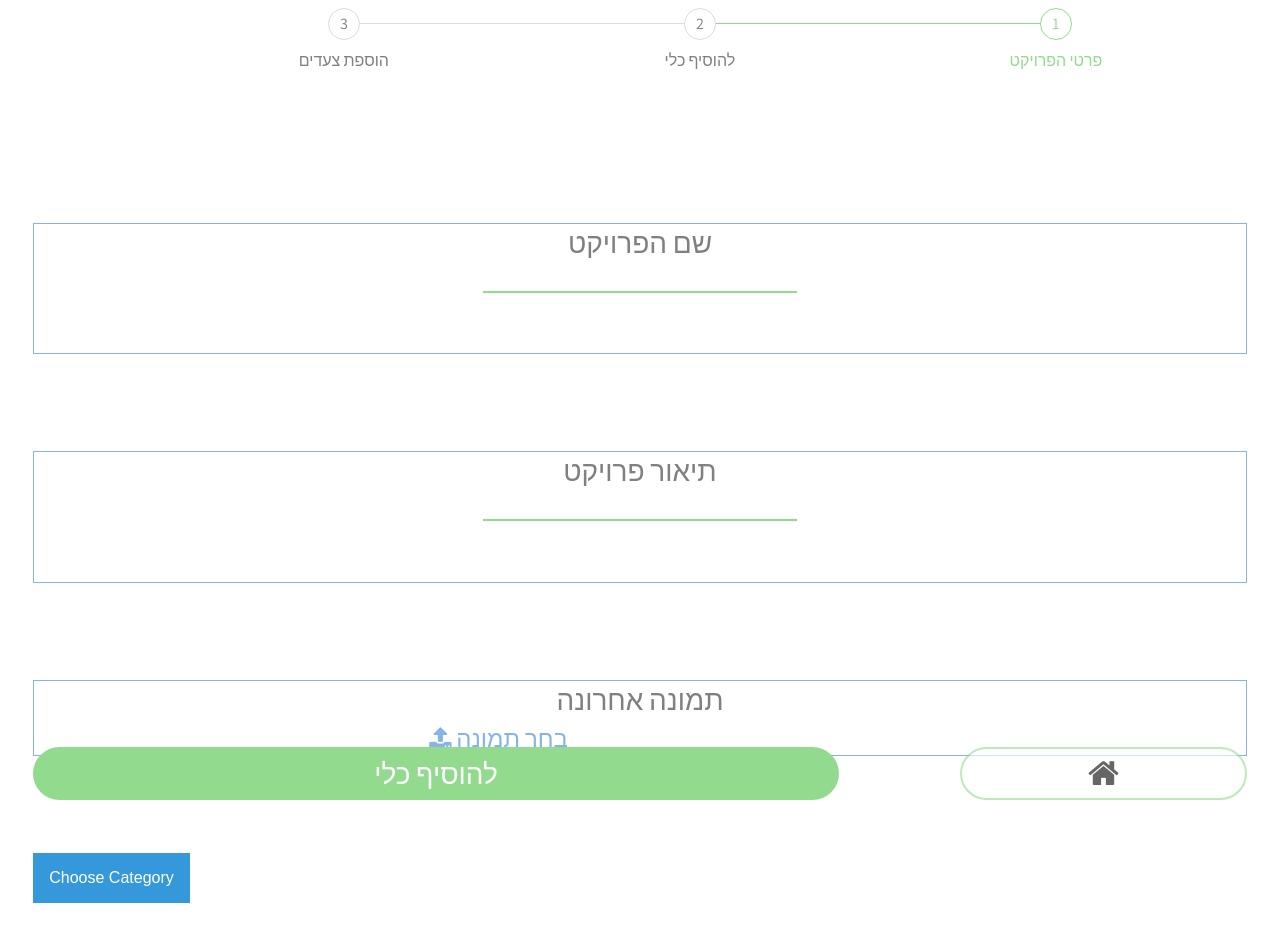
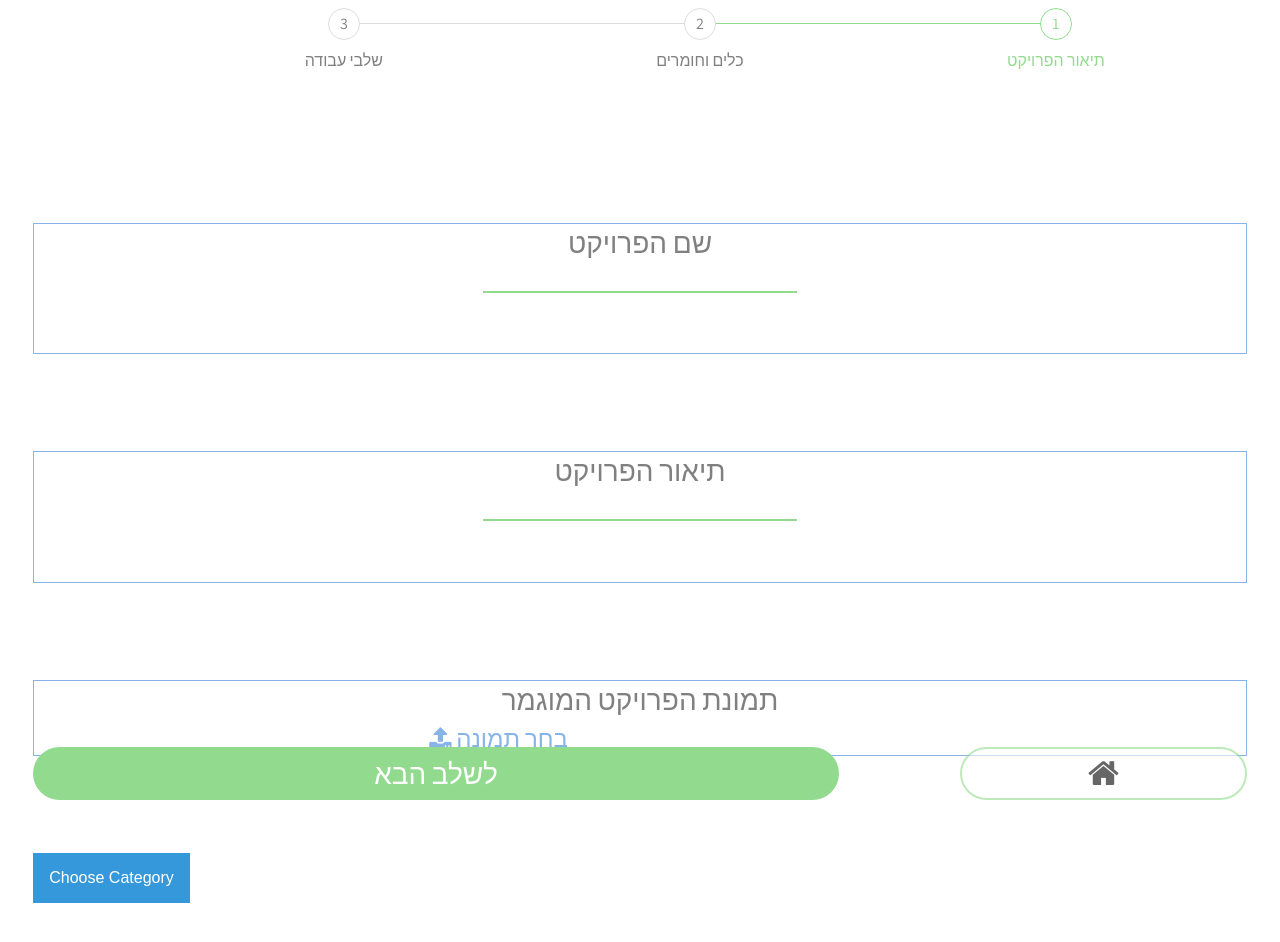
Before and after one commit to lotmommy/MakeItForward, a plain HTML site: page MIFformpage1.html in a window 1280 px wide. Drawn offline with nearby package versions, Linux system fonts and the light colour scheme; a web font is replaced by a local one.

Commit message:
Update MIFformpage1.html

```diff
--- a/MIFformpage1.html
+++ b/MIFformpage1.html
@@ -36,9 +36,9 @@
 <body onload="init()">
     <div class="container">
       <ul class="progressbar">
-        <li id= "Step1Icon"class="active">פרטי הפרויקט</li>
-		<li id= "Step2Icon">להוסיף כלי</li>
-	    <li id= "Step3Icon">הוספת צעדים</li>
+        <li id= "Step1Icon"class="active">תיאור הפרויקט</li>
+		<li id= "Step2Icon">כלים וחומרים</li>
+	    <li id= "Step3Icon">שלבי עבודה</li>
       </ul>
     </div>
 <div id="FormBox">
@@ -48,11 +48,11 @@
 <input type="text" id="CraftTitle">
 </div>
 <div  id="InputDescription">
-<span>תיאור פרויקט </span>
+<span>תיאור הפרויקט </span>
 <input type="text" id="CraftDescription">
 </div>
 <div class="InputFinalImage">
-<span>תמונה אחרונה</span>
+<span>תמונת הפרויקט המוגמר</span>
 <div>
   <label for="files" id="FinalPicture" class="btn" style="font-size: x-large; margin-right: 2%; color: #86b4e8;"><i class="fa fa-upload"></i> בחר תמונה</label>
   <input id="files" class="FinalPicture" style="visibility:hidden;" type="file" onchange='encodeImageFinalPicture(this)' >
@@ -70,7 +70,7 @@
   </div>
 </div>
 <div id="buttons">
-<button onclick="ShowStep2()" class="button nextbutton" id="NextButton">להוסיף כלי</button>
+<button onclick="ShowStep2()" class="button nextbutton" id="NextButton">לשלב הבא</button>
 <button onclick="gotohome()" class="backbutton"><i class="fa fa-home" style="font-size: 2.5em;"></i></button>
 
 </div>
@@ -85,7 +85,7 @@
 		<button id="AddToolText" onclick="deleteTool()">-</button>
 </div>
 <div id="buttons">
-<button onclick="ShowStep3()" class="nextbutton">הוספת צעדים</button>
+<button onclick="ShowStep3()" class="nextbutton">לשלב הבא</button>
 <button onclick="ShowStep1()" class="backbutton"><i class="fa fa-angle-double-right" style="font-size: 2.5em;"></i></button>
 </div>
 </div>
@@ -99,7 +99,7 @@
 <div id="UploadCraft">
 </div>
 <div class="twoToneCenter">
-<button class="twoToneButton button nextbutton" id="UploadCraftButton" onclick="generateJSON()">הוסף</button>
+<button class="twoToneButton button nextbutton" id="UploadCraftButton" onclick="generateJSON()">סיום</button>
 <button onclick="ShowStep2()" class="backbutton GoBack"><i class="fa fa-angle-double-right" style="font-size: 2.5em;"></i></button>
 
 </div>
@@ -204,7 +204,7 @@ function drawStep(){
 	//updating the values on the upload inputAddStepButtonTemplate
 }
 function drawTool(){
-	let inputToolTemplate = '<div style="margin:1em;border:1px solid #86b4e8;"><span>'+currentNumberOfTools+' כלים הדרושים</span><input type="text" style="margin:auto;text-align:right;border:none;border-bottom:3px solid #92db8e;margin-bottom: 5%;" id="Tool_'+currentNumberOfTools+'"" class="tooltext"></div>';
+	let inputToolTemplate = '<div style="margin:1em;border:1px solid #86b4e8;"><span>'+currentNumberOfTools+' חומר/כלי</span><input type="text" style="margin:auto;text-align:right;border:none;border-bottom:3px solid #92db8e;margin-bottom: 5%;" id="Tool_'+currentNumberOfTools+'"" class="tooltext"></div>';
 	$("#InputTool").append(inputToolTemplate);
 	currentNumberOfTools++;
 }
```
